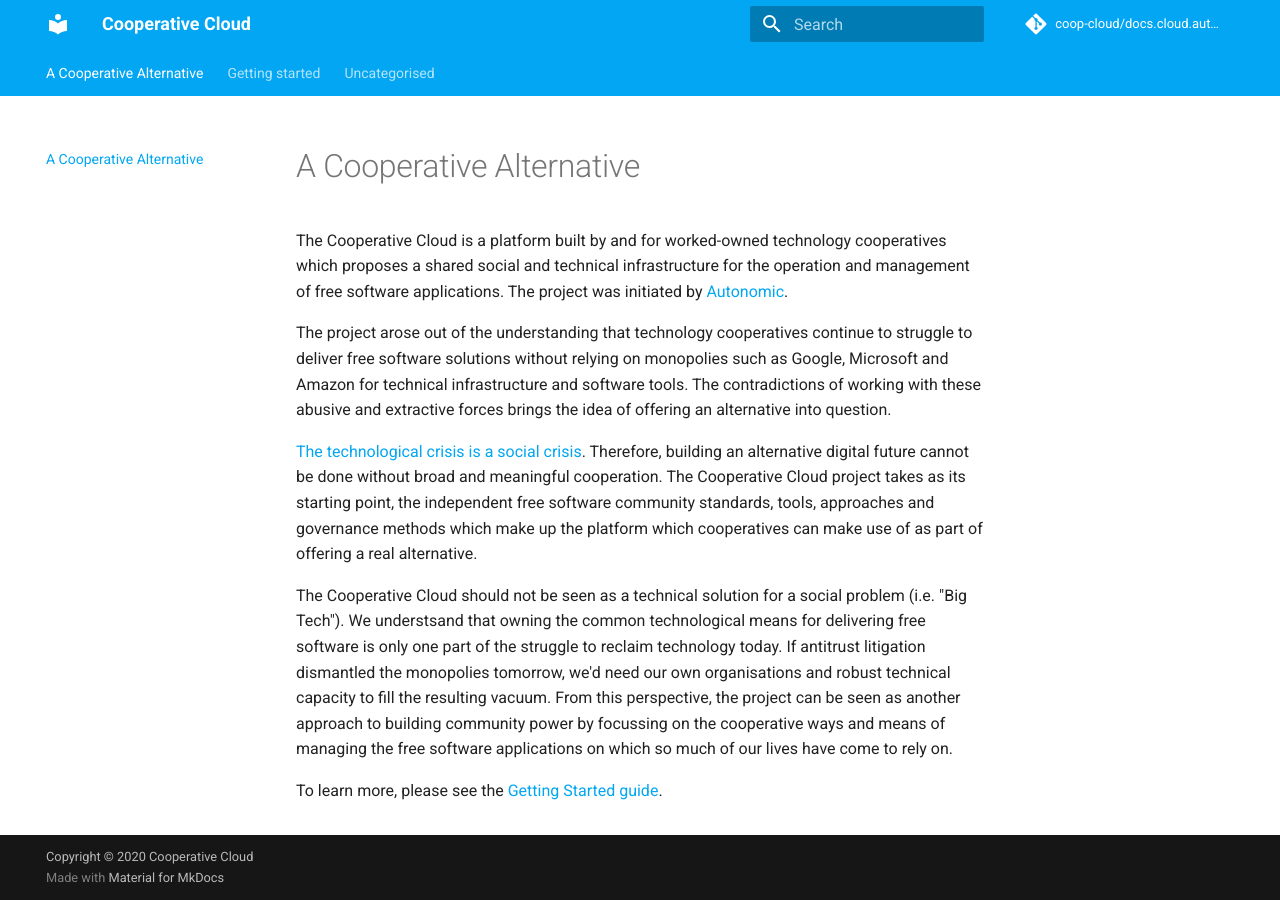
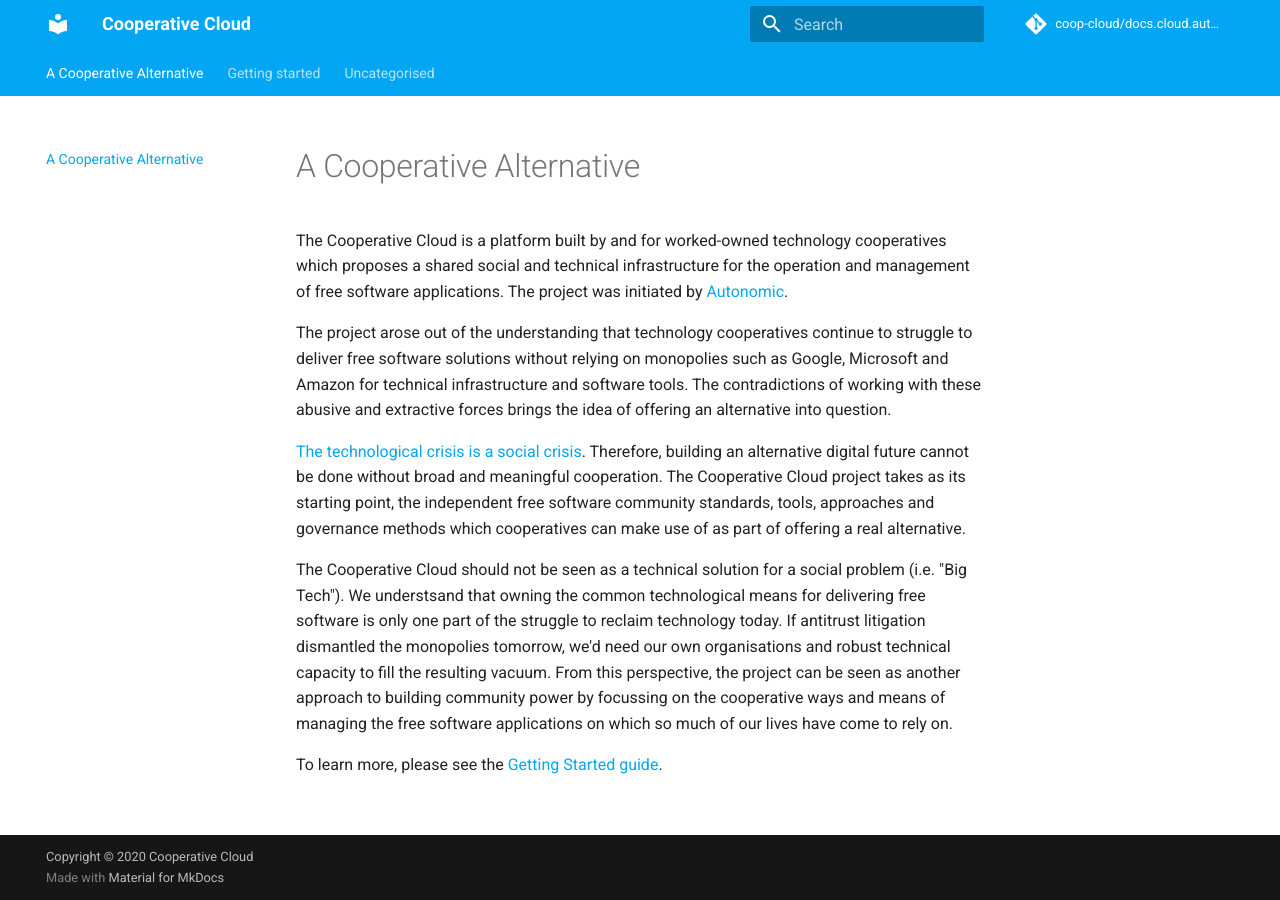
Before and after one commit to mayel/docs.coopcloud.tech, an MkDocs documentation site: the page built from docs/index.md, in a window 1280 px wide. Built offline with MkDocs 1.6.1 and Material for MkDocs 9.7.7, drawn with Linux system fonts in a browser that asks for light colours.

Commit message:
Less wording

```diff
--- a/docs/index.md
+++ b/docs/index.md
@@ -17,8 +17,8 @@
 alternative digital future cannot be done without broad and meaningful
 cooperation. The Cooperative Cloud project takes as its starting point, the
 independent free software community standards, tools, approaches and governance
-methods which make up the platform which cooperatives can make use of as part
-of offering a real alternative.
+methods which cooperatives can make use of as part of offering a real
+alternative.
 
 The Cooperative Cloud should not be seen as a technical solution for a social
 problem (i.e. "Big Tech"). We understsand that owning the common technological
```
